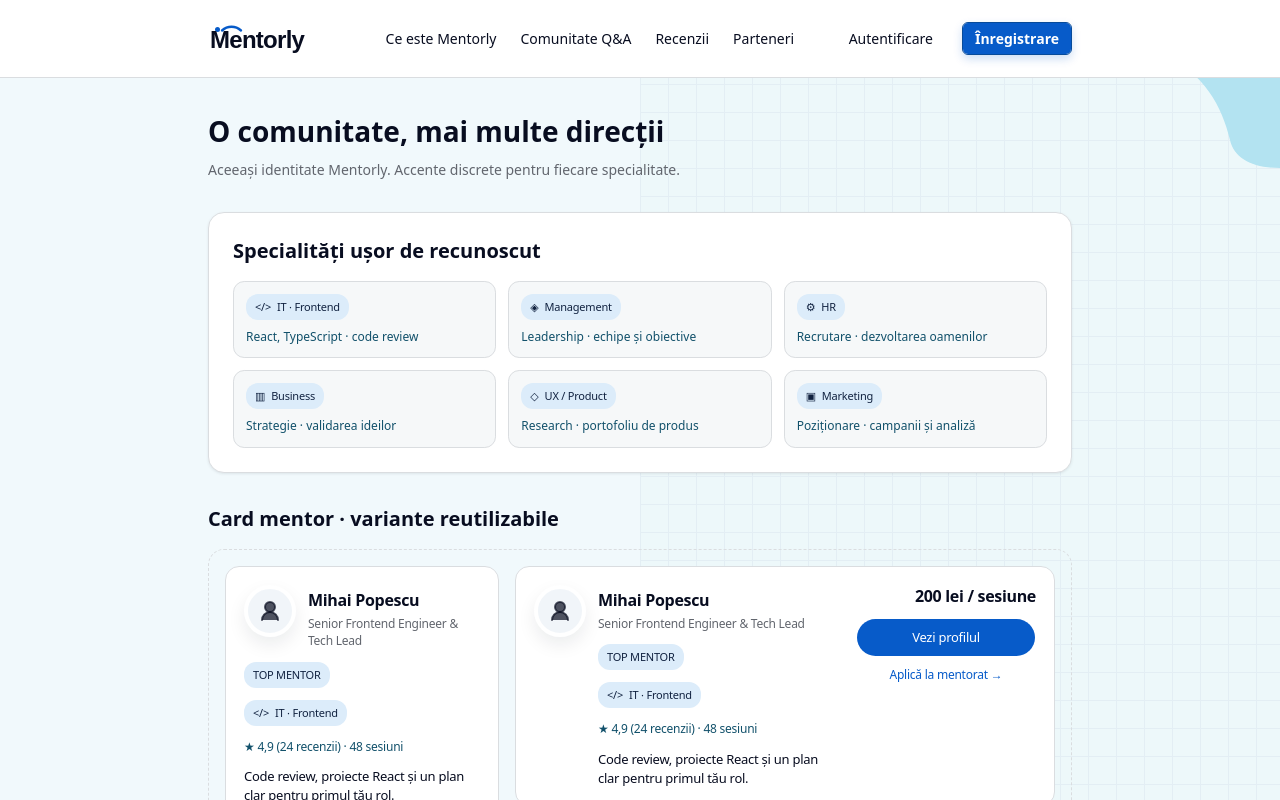
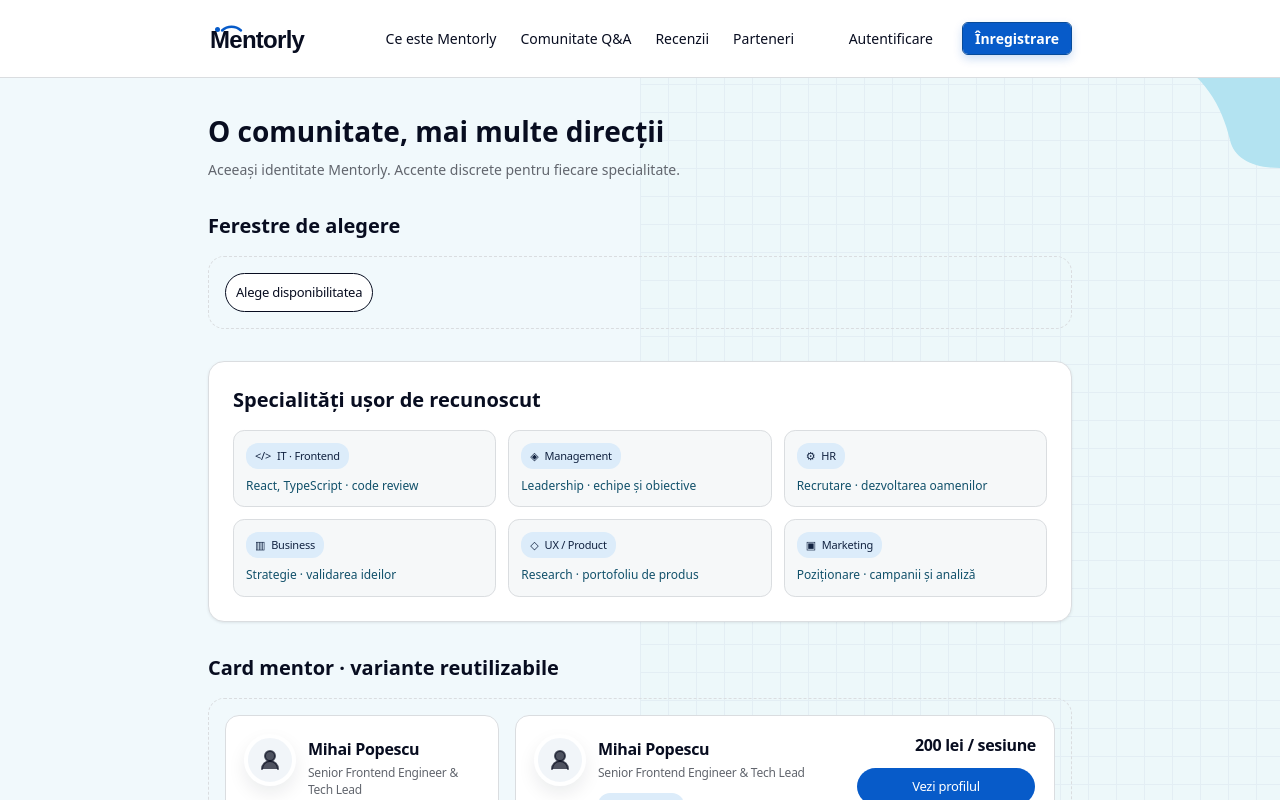
Before and after one commit to davidmihai3002/mentorly-platform, a React (Vite) app: page /dev/componente in a window 1280 px wide. Shown: the top 800 px of the page. Built offline with nearby package versions, Linux system fonts and the light colour scheme; no server answers.

Commit message:
feat: shared choice dialog from the Figma prototype popups

```diff
--- a/src/app/dev/ComponentsPreviewPage.tsx
+++ b/src/app/dev/ComponentsPreviewPage.tsx
@@ -1,6 +1,13 @@
 import { cn } from 'cn'
 import { useState } from 'react'
-import { buttonVariants, MentorCard, OptionCard, OptionGroup, SpecialtyCard } from '@/components'
+import {
+  buttonVariants,
+  ChoiceDialog,
+  MentorCard,
+  OptionCard,
+  OptionGroup,
+  SpecialtyCard,
+} from '@/components'
 import {
   COMPONENTS_PREVIEW_TEXT as TEXT,
   DOMAINS,
@@ -18,6 +25,7 @@ type OptionValue = (typeof OPTION_VALUES)[number]
 
 export function ComponentsPreviewPage() {
   const [selected, setSelected] = useState<OptionValue>('second')
+  const [availability, setAvailability] = useState<string>()
 
   return (
     <div className={cn(LAYOUT_CONTAINER_CLASS, 'space-y-8 py-8')}>
@@ -26,6 +34,21 @@ export function ComponentsPreviewPage() {
         <h1 className="text-[28px] font-bold text-foreground">{TEXT.title}</h1>
         <p className="text-sm text-muted-foreground">{TEXT.subtitle}</p>
       </header>
+
+      <ComponentsPreviewSection title={TEXT.dialogs} variant="dashed">
+        <ChoiceDialog
+          title={TEXT.dialogTitle}
+          options={TEXT.dialogOptions}
+          value={availability}
+          onChange={setAvailability}
+          trigger={
+            <button type="button" className={cn(buttonVariants(), PILL_OUTLINE_CLASS)}>
+              {TEXT.dialogOptions.find((option) => option.value === availability)?.label ??
+                TEXT.dialogTrigger}
+            </button>
+          }
+        />
+      </ComponentsPreviewSection>
 
       <ComponentsPreviewSection title={TEXT.specialties} variant="panel">
         <div className="grid gap-3 sm:grid-cols-2 lg:grid-cols-3">
--- /dev/null
+++ b/src/components/common/ChoiceDialog.tsx
@@ -0,0 +1,61 @@
+import { cn } from 'cn'
+import type { ReactElement } from 'react'
+import { useState } from 'react'
+import { Dialog, DialogClose, DialogContent, DialogTitle, DialogTrigger } from '@/components/ui'
+import { SITE_TEXT } from '@/constants'
+
+type ChoiceOption = {
+  readonly value: string
+  readonly label: string
+}
+
+type ChoiceDialogProps = {
+  title: string
+  options: readonly ChoiceOption[]
+  value?: string
+  trigger: ReactElement
+  onChange: (value: string) => void
+}
+
+export function ChoiceDialog({ title, options, value, trigger, onChange }: ChoiceDialogProps) {
+  const [isOpen, setIsOpen] = useState(false)
+
+  function choose(next: string) {
+    onChange(next)
+    setIsOpen(false)
+  }
+
+  return (
+    <Dialog open={isOpen} onOpenChange={setIsOpen}>
+      <DialogTrigger render={trigger} />
+      <DialogContent
+        showCloseButton={false}
+        className="gap-3 rounded-[16px] border border-border bg-card p-6 shadow-card-soft ring-0 sm:max-w-[430px]"
+      >
+        <DialogTitle className="text-xl leading-[1.2] font-bold tracking-[-0.02em] text-foreground">
+          {title}
+        </DialogTitle>
+        <ul className="flex flex-col gap-3">
+          {options.map((option) => (
+            <li key={option.value}>
+              <button
+                type="button"
+                aria-pressed={option.value === value}
+                onClick={() => choose(option.value)}
+                className={cn(
+                  'flex min-h-9 w-full items-center justify-center rounded-[20px] border border-brand-navy-border bg-card px-4 text-[13px] font-medium text-foreground transition-colors hover:bg-muted focus-visible:ring-3 focus-visible:ring-ring focus-visible:outline-none',
+                  'aria-pressed:border-primary aria-pressed:bg-primary aria-pressed:text-primary-foreground',
+                )}
+              >
+                {option.label}
+              </button>
+            </li>
+          ))}
+        </ul>
+        <DialogClose className="w-fit rounded-sm text-xs font-medium text-foreground hover:text-primary focus-visible:ring-3 focus-visible:ring-ring focus-visible:outline-none">
+          {SITE_TEXT.closeWithoutChanges} <span aria-hidden="true">×</span>
+        </DialogClose>
+      </DialogContent>
+    </Dialog>
+  )
+}
--- a/src/components/common/index.ts
+++ b/src/components/common/index.ts
@@ -13,3 +13,4 @@ export { Tag } from './Tag'
 export { RatingStars } from './RatingStars'
 export { ExternalLinkItem } from './ExternalLinkItem'
 export { SectionCard } from './SectionCard'
+export { ChoiceDialog } from './ChoiceDialog'
--- a/src/constants/preview.constants.ts
+++ b/src/constants/preview.constants.ts
@@ -11,4 +11,13 @@ export const COMPONENTS_PREVIEW_TEXT = {
   optionTitle: 'Primul meu rol în domeniu',
   optionDescription: 'Construiesc un portofoliu și mă pregătesc pentru interviuri.',
   cardExamples: 'Exemple de carduri pe specialități',
+  dialogs: 'Ferestre de alegere',
+  dialogTitle: 'Disponibilitate',
+  dialogTrigger: 'Alege disponibilitatea',
+  dialogOptions: [
+    { value: 'mon-thu', label: 'Luni sau joi' },
+    { value: 'mon', label: 'Luni' },
+    { value: 'thu', label: 'Joi' },
+    { value: 'weekend', label: 'Weekend' },
+  ],
 } as const
--- a/src/constants/site.constants.ts
+++ b/src/constants/site.constants.ts
@@ -14,6 +14,7 @@ export const SITE_TEXT = {
   closeMenu: 'Închide meniul',
   mobileNavLabel: 'Navigare mobilă',
   opensInNewTab: '(se deschide într-o filă nouă)',
+  closeWithoutChanges: 'Închide fără modificări',
 } as const
 
 export const NAV_LINKS = [
```
